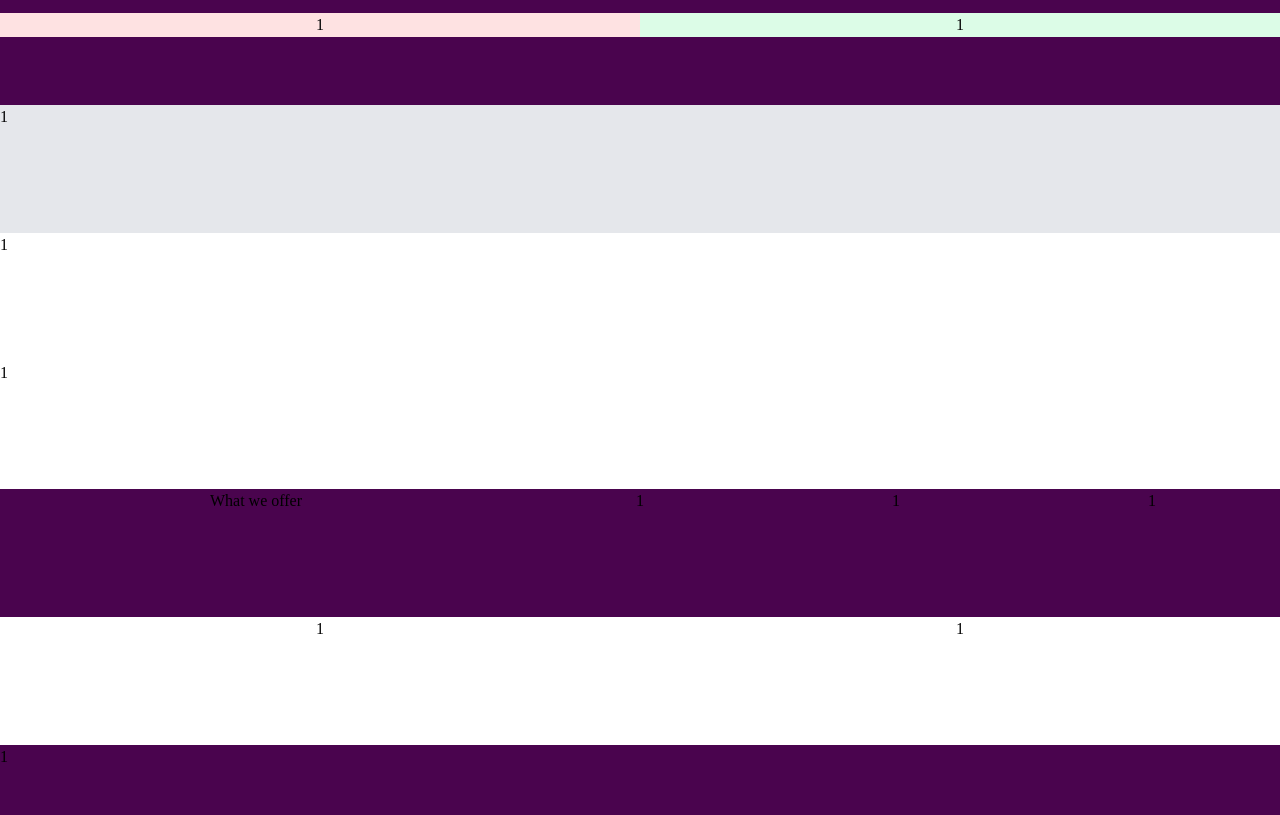
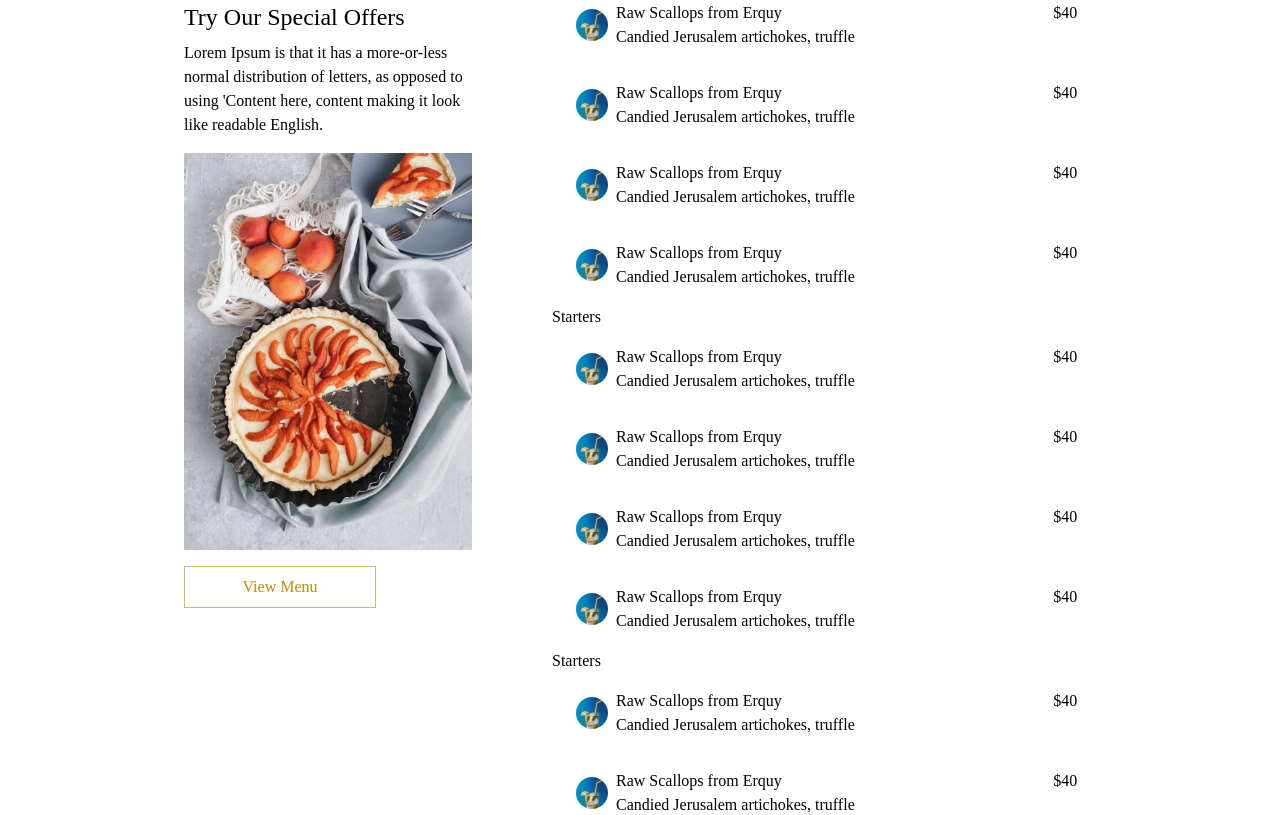
Before and after one commit to abhijitacharya793/restaurantapp, a Next.js app in the folder frontend1/: page /home in a window 1280 px wide. Shown: the part 1380-2195 px from the top of the page. Built offline with nearby package versions, Linux system fonts and the light colour scheme.

Commit message:
section 3 - menu

```diff
--- a/frontend1/src/app/home/page.tsx
+++ b/frontend1/src/app/home/page.tsx
@@ -108,8 +108,9 @@ export default function Home() {
             <h1>The Story</h1>
             <p>
               Lorem Ipsum is that it has a more-or-less normal distribution of
-              letters, as opposed to using &apos;Content here, content gfshere&apos;,
-              makinlook like readable English. Many desktop publishing packages.
+              letters, as opposed to using &apos;Content here, content
+              gfshere&apos;, makinlook like readable English. Many desktop
+              publishing packages.
             </p>
             <div className="flex">
               <div className="w-1/2">
@@ -139,9 +140,204 @@ export default function Home() {
       </div>
       {/* SECTION 3 */}
       <div className="bg-white">
-        <div className="flex items-center text-center">
-          <div className="w-1/2 bg-red-100">1</div>
-          <div className="w-1/2 bg-green-100">1</div>
+        <div className="flex text-left">
+          <div className="flex w-2/5 p-10 justify-end">
+            <div className="w-2/3">
+              <p className="pt-2">MENU</p>
+              <p className="text-2xl pt-2">Try Our Special Offers</p>
+              <p className="pt-2">
+                Lorem Ipsum is that it has a more-or-less normal distribution of
+                letters, as opposed to using &apos;Content here, content making
+                it look like readable English.
+              </p>
+              <Image
+                src="/menu1.png"
+                width="300"
+                height="500"
+                alt="home"
+                className="pt-4"
+              />
+              <div className="pt-4">
+                <AppButton
+                  color="border-app-yellow"
+                  fill=""
+                  fontcolor="text-yellow-600"
+                  text="View Menu"
+                />
+              </div>
+            </div>
+          </div>
+          <div className="w-3/5 p-10">
+            <div>
+              <p>Starters</p>
+              <div className="flex w-full p-4">
+                <div className="p-2">
+                  <Image
+                    src="/menu2.jpg"
+                    width="32"
+                    height="32"
+                    alt="home"
+                    className="rounded-full"
+                  />
+                </div>
+                <div className="w-4/6">
+                  <p>Raw Scallops from Erquy</p>
+                  <p>Candied Jerusalem artichokes, truffle</p>
+                </div>
+                <div className="w-1/6">$40</div>
+              </div>
+              <div className="flex w-full p-4">
+                <div className="p-2">
+                  <Image
+                    src="/menu2.jpg"
+                    width="32"
+                    height="32"
+                    alt="home"
+                    className="rounded-full"
+                  />
+                </div>
+                <div className="w-4/6">
+                  <p>Raw Scallops from Erquy</p>
+                  <p>Candied Jerusalem artichokes, truffle</p>
+                </div>
+                <div className="w-1/6">$40</div>
+              </div>
+              <div className="flex w-full p-4">
+                <div className="p-2">
+                  <Image
+                    src="/menu2.jpg"
+                    width="32"
+                    height="32"
+                    alt="home"
+                    className="rounded-full"
+                  />
+                </div>
+                <div className="w-4/6">
+                  <p>Raw Scallops from Erquy</p>
+                  <p>Candied Jerusalem artichokes, truffle</p>
+                </div>
+                <div className="w-1/6">$40</div>
+              </div>
+              <div className="flex w-full p-4">
+                <div className="p-2">
+                  <Image
+                    src="/menu2.jpg"
+                    width="32"
+                    height="32"
+                    alt="home"
+                    className="rounded-full"
+                  />
+                </div>
+                <div className="w-4/6">
+                  <p>Raw Scallops from Erquy</p>
+                  <p>Candied Jerusalem artichokes, truffle</p>
+                </div>
+                <div className="w-1/6">$40</div>
+              </div>
+            </div>
+            <div>
+              <p>Starters</p>
+              <div className="flex w-full p-4">
+                <div className="p-2">
+                  <Image
+                    src="/menu2.jpg"
+                    width="32"
+                    height="32"
+                    alt="home"
+                    className="rounded-full"
+                  />
+                </div>
+                <div className="w-4/6">
+                  <p>Raw Scallops from Erquy</p>
+                  <p>Candied Jerusalem artichokes, truffle</p>
+                </div>
+                <div className="w-1/6">$40</div>
+              </div>
+              <div className="flex w-full p-4">
+                <div className="p-2">
+                  <Image
+                    src="/menu2.jpg"
+                    width="32"
+                    height="32"
+                    alt="home"
+                    className="rounded-full"
+                  />
+                </div>
+                <div className="w-4/6">
+                  <p>Raw Scallops from Erquy</p>
+                  <p>Candied Jerusalem artichokes, truffle</p>
+                </div>
+                <div className="w-1/6">$40</div>
+              </div>
+              <div className="flex w-full p-4">
+                <div className="p-2">
+                  <Image
+                    src="/menu2.jpg"
+                    width="32"
+                    height="32"
+                    alt="home"
+                    className="rounded-full"
+                  />
+                </div>
+                <div className="w-4/6">
+                  <p>Raw Scallops from Erquy</p>
+                  <p>Candied Jerusalem artichokes, truffle</p>
+                </div>
+                <div className="w-1/6">$40</div>
+              </div>
+              <div className="flex w-full p-4">
+                <div className="p-2">
+                  <Image
+                    src="/menu2.jpg"
+                    width="32"
+                    height="32"
+                    alt="home"
+                    className="rounded-full"
+                  />
+                </div>
+                <div className="w-4/6">
+                  <p>Raw Scallops from Erquy</p>
+                  <p>Candied Jerusalem artichokes, truffle</p>
+                </div>
+                <div className="w-1/6">$40</div>
+              </div>
+            </div>
+            <div>
+              <p>Starters</p>
+              <div className="flex w-full p-4">
+                <div className="p-2">
+                  <Image
+                    src="/menu2.jpg"
+                    width="32"
+                    height="32"
+                    alt="home"
+                    className="rounded-full"
+                  />
+                </div>
+                <div className="w-4/6">
+                  <p>Raw Scallops from Erquy</p>
+                  <p>Candied Jerusalem artichokes, truffle</p>
+                </div>
+                <div className="w-1/6">$40</div>
+              </div>
+              <div className="flex w-full p-4">
+                <div className="p-2">
+                  <Image
+                    src="/menu2.jpg"
+                    width="32"
+                    height="32"
+                    alt="home"
+                    className="rounded-full"
+                  />
+                </div>
+                <div className="w-4/6">
+                  <p>Raw Scallops from Erquy</p>
+                  <p>Candied Jerusalem artichokes, truffle</p>
+                </div>
+                <div className="w-1/6">$40</div>
+              </div>
+            </div>
+          </div>
         </div>
       </div>
       {/* TESTIMONIAL */}
```
Also changed, not shown: frontend1/public/menu1.png (added), frontend1/public/menu2.jpg (added). Lines whose indentation alone changed are shown as unchanged.
